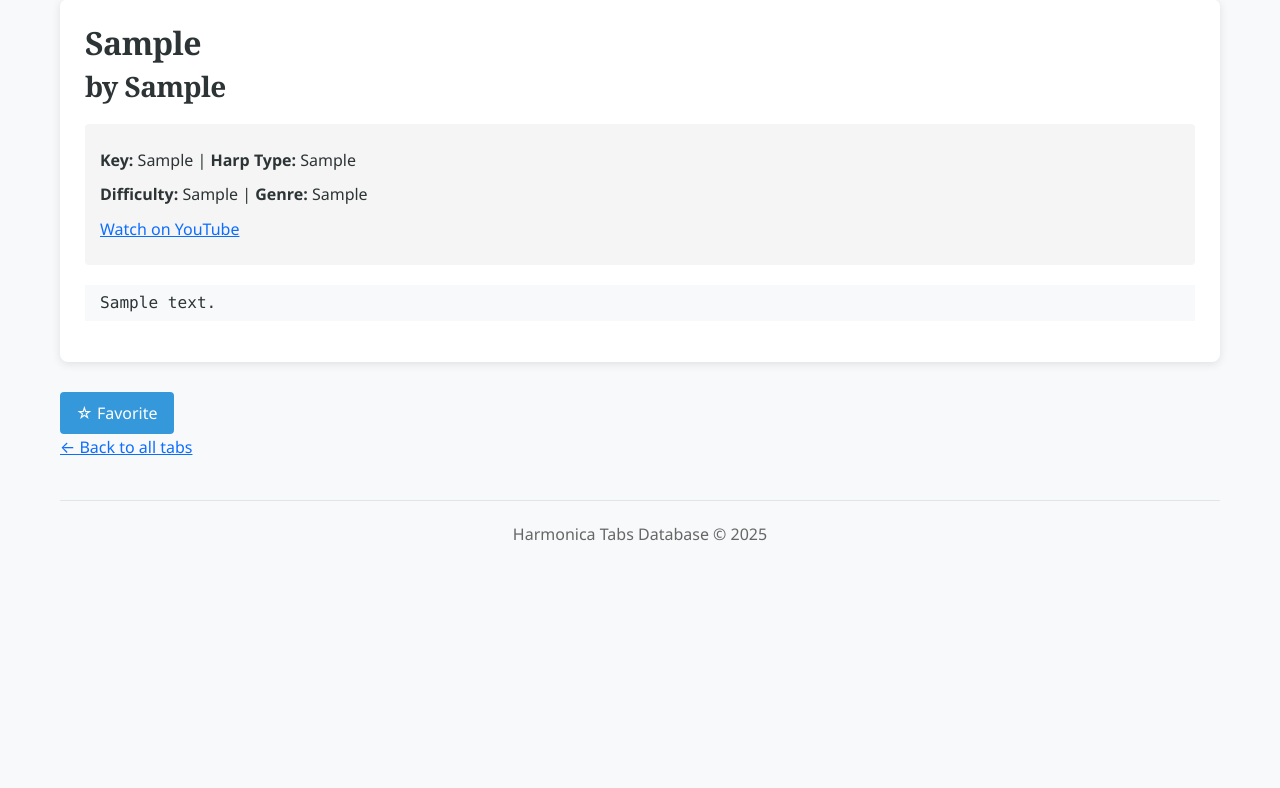
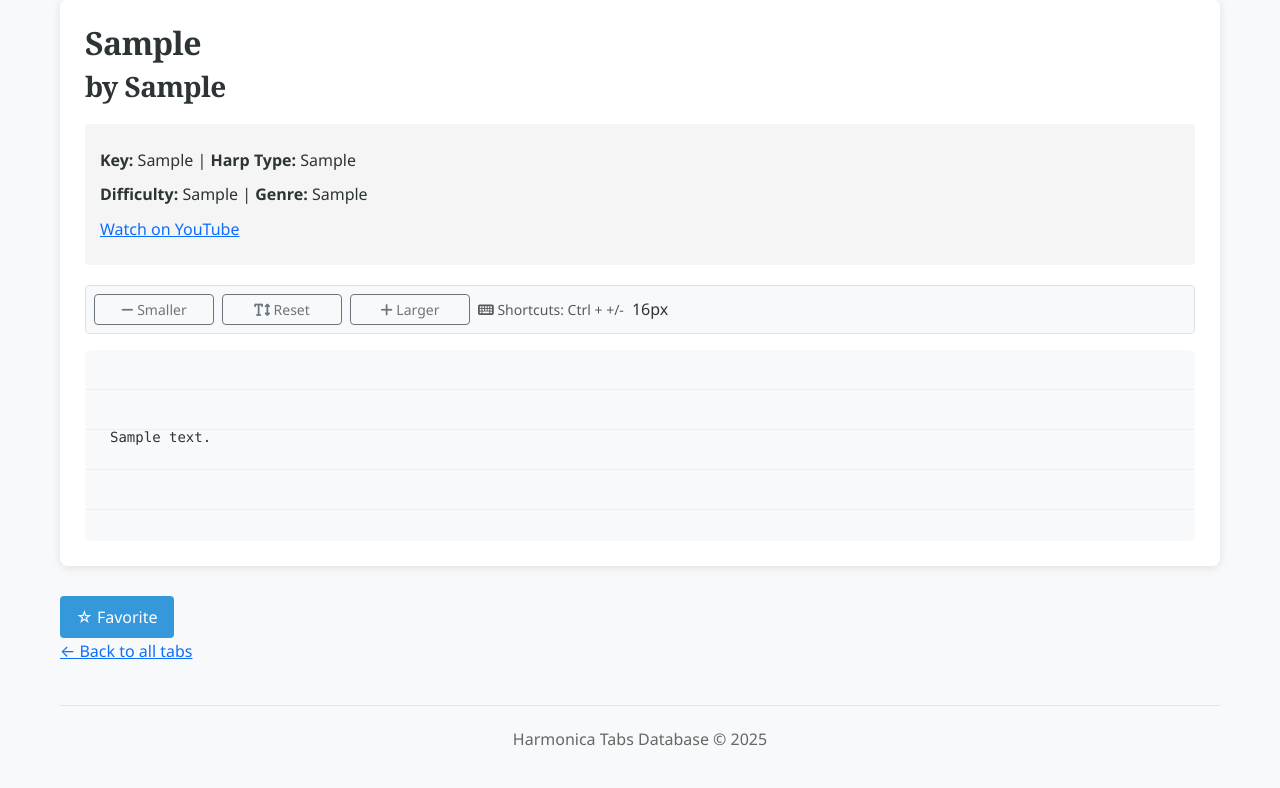
Before and after one commit to mthsgrc/harmonica_project, a Flask app: page /tab/1 in a window 1280 px wide. Shown: the part 156-944 px from the top of the page. Before the commit the page ends 697 px from the top, so only its background shows below. Run offline with Flask 3, Linux system fonts and the light colour scheme; tables that the repository leaves empty hold one stand-in row (values such as "Sample post"); parts of the project's set-up code (start-up, migrations or seed data) failed here and were passed over; some libraries are stand-ins or nearby versions.

Commit message:
Buttons showing. Logic dont work.

```diff
--- a/app/static/style.css
+++ b/app/static/style.css
@@ -262,6 +262,14 @@ footer {
     grid-template-columns: 1fr;
   }
 
+  .font-controls {
+    flex-wrap: wrap;
+  }
+
+  .font-controls button {
+      flex: 1 0 30%;
+  }
+
   .tab-content {
     font-size: 0.9rem; /* Better mobile readability */
     padding: 1rem;
@@ -400,3 +408,31 @@ form label {
 .bg-primary, .bg-secondary {
   color: white !important;
 }
+
+/* Font Controls */
+.font-controls {
+    display: flex;
+    gap: 8px;
+    padding: 8px;
+    background-color: #f8f9fa;
+    border-radius: 4px;
+    border: 1px solid #dee2e6;
+    margin-top: 10px;
+}
+
+.font-controls button {
+    flex: 1;
+    max-width: 120px;
+}
+
+/* Tab Content */
+.tab-content {
+    background-color: #f8f9fa;
+    border-radius: 5px;
+    padding: 25px;
+    font-family: monospace;
+    white-space: pre-wrap;
+    line-height: 1.6;
+    font-size: 16px; /* Default size */
+    overflow-x: auto;
+}
--- /dev/null
+++ b/app/static/tab_js.js
@@ -0,0 +1,87 @@
+document.addEventListener('DOMContentLoaded', function() {
+    const tabContent = document.getElementById('tab-content');
+    const decreaseBtn = document.getElementById('decrease-font');
+    const resetBtn = document.getElementById('reset-font');
+    const increaseBtn = document.getElementById('increase-font');
+
+    // Default font size (matches your CSS)
+    const defaultSize = 16;
+
+    // Get saved font size or use default
+    let currentSize = parseInt(localStorage.getItem('tabFontSize')) || defaultSize;
+
+    // Apply current font size
+    applyFontSize(currentSize);
+
+    // Event listeners
+    decreaseBtn.addEventListener('click', () => adjustFontSize(-1));
+    resetBtn.addEventListener('click', resetFontSize);
+    increaseBtn.addEventListener('click', () => adjustFontSize(1));
+
+    function applyFontSize(size) {
+        tabContent.style.fontSize = `${size}px`;
+        localStorage.setItem('tabFontSize', size.toString());
+
+        // Disable buttons at limits
+        decreaseBtn.disabled = size <= 12;
+        increaseBtn.disabled = size >= 24;
+    }
+
+    function adjustFontSize(change) {
+        const newSize = currentSize + change;
+
+        // Set boundaries (12px min, 24px max)
+        if (newSize >= 12 && newSize <= 24) {
+            currentSize = newSize;
+            applyFontSize(currentSize);
+        }
+        document.getElementById('font-size-value').textContent = size;
+    }
+
+    function resetFontSize() {
+        currentSize = defaultSize;
+        applyFontSize(currentSize);
+    }
+
+    // Add keyboard shortcuts
+    document.addEventListener('keydown', (e) => {
+        // Ctrl + + to increase
+        if (e.ctrlKey && e.key === '+') {
+            e.preventDefault();
+            adjustFontSize(1);
+        }
+
+        // Ctrl + - to decrease
+        if (e.ctrlKey && e.key === '-') {
+            e.preventDefault();
+            adjustFontSize(-1);
+        }
+
+        // Ctrl + 0 to reset
+        if (e.ctrlKey && e.key === '0') {
+            e.preventDefault();
+            resetFontSize();
+        }
+    });
+});
+
+document.querySelectorAll('.favorite-btn').forEach(btn => {
+    btn.addEventListener('click', async function(e) {
+        e.preventDefault();
+        const form = this.closest('form');
+        const response = await fetch(form.action, {
+            method: 'POST',
+            headers: {
+                'X-Requested-With': 'XMLHttpRequest',
+                'Content-Type': 'application/json'
+            }
+        });
+        const data = await response.json();
+
+        if (data.action === 'added') {
+            this.innerHTML = '★ Unfavorite';
+        } else {
+            this.innerHTML = '☆ Favorite';
+        }
+    });
+});
--- a/app/templates/tab.html
+++ b/app/templates/tab.html
@@ -11,6 +11,24 @@
             {% if tab.youtube_link %}
                 <p><a href="{{ tab.youtube_link }}" target="_blank">Watch on YouTube</a></p>
             {% endif %}
+        </div>
+
+        <div class="font-controls mb-3">
+            <button id="decrease-font" class="btn btn-sm btn-outline-secondary">
+                <i class="fas fa-minus"></i> Smaller
+            </button>
+            <button id="reset-font" class="btn btn-sm btn-outline-secondary">
+                <i class="fas fa-text-height"></i> Reset
+            </button>
+            <button id="increase-font" class="btn btn-sm btn-outline-secondary">
+                <i class="fas fa-plus"></i> Larger
+            </button>
+            <div class="ml-auto text-muted small align-self-center">
+                <i class="fas fa-keyboard"></i> Shortcuts: Ctrl + +/-
+            </div>
+            <div class="font-size-indicator ml-2 align-self-center">
+                <span id="font-size-value">16</span>px
+            </div>
         </div>
 
         <div class="tab-content">
@@ -42,27 +60,6 @@
 
     <p><a href="{{ url_for('main.index') }}">&larr; Back to all tabs</a></p>
 
+    <script src="{{ url_for('static', filename='tab_js.js') }}"></script>
 
-    <script>
-        document.querySelectorAll('.favorite-btn').forEach(btn => {
-            btn.addEventListener('click', async function(e) {
-                e.preventDefault();
-                const form = this.closest('form');
-                const response = await fetch(form.action, {
-                    method: 'POST',
-                    headers: {
-                        'X-Requested-With': 'XMLHttpRequest',
-                        'Content-Type': 'application/json'
-                    }
-                });
-                const data = await response.json();
-
-                if (data.action === 'added') {
-                    this.innerHTML = '★ Unfavorite';
-                } else {
-                    this.innerHTML = '☆ Favorite';
-                }
-            });
-        });
-    </script>
 {% endblock %}
```
Also changed, not shown: app/static/tab_form.js (+11 -0 lines), app/templates/add_tab.html (+15 -0 lines).
